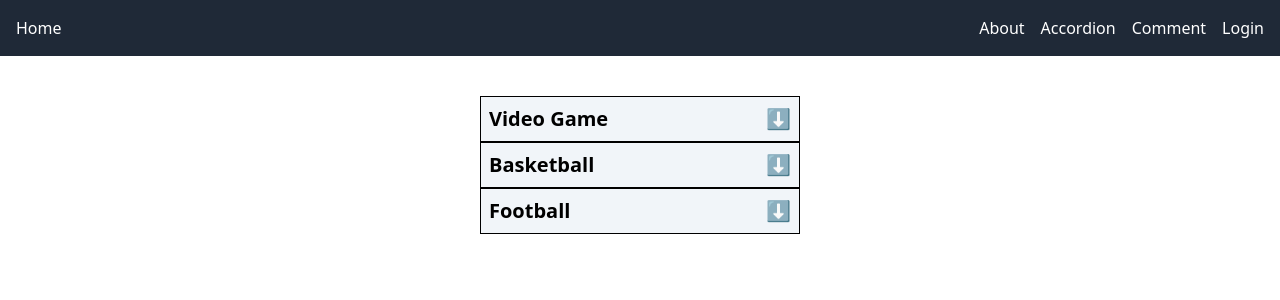
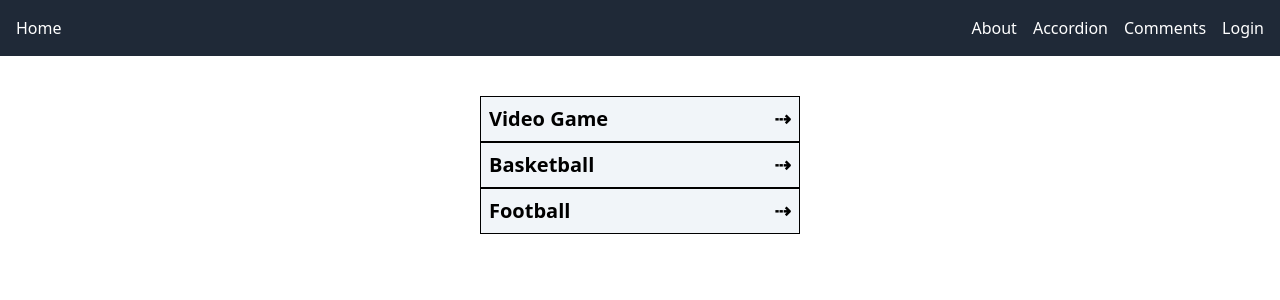
Before and after one commit to DylanAlifu/react_practice, a React (Create React App) app: page /accordion in a window 1280 px wide. Shown: the top 300 px of the page. Built offline with nearby package versions, Linux system fonts and the light colour scheme.

Commit message:
modified Accordion

```diff
--- a/src/App.js
+++ b/src/App.js
@@ -4,7 +4,7 @@ import About from "./components/About";
 import Login from "./components/Login";
 import Accordion from "./components/Accordion";
 import ProtectedRoute from "./components/ProtectedRoute";
-import Comment from "./components/Comment";
+import Comments from "./components/comment/Comments";
 
 function App() {
   return (
@@ -23,8 +23,8 @@ function App() {
             <a href="/accordion" className="hover:underline">
               Accordion
             </a>
-            <a href="/comment" className="hover:underline">
-              Comment
+            <a href="/comments" className="hover:underline">
+              Comments
             </a>
             <a href="/login" className="hover:underline">
               Login
@@ -40,7 +40,7 @@ function App() {
             <Route path="/about" element={<About />} />
           </Route>
           <Route path="/accordion" element={<Accordion />} />
-          <Route path="/comment" element={<Comment />} />
+          <Route path="/comments" element={<Comments />} />
           <Route path="/login" element={<Login />} />
         </Routes>
       </BrowserRouter>
--- a/src/components/AccordionItem.jsx
+++ b/src/components/AccordionItem.jsx
@@ -5,17 +5,27 @@ const AccordionItem = ({ data, isOpen, setIsOpen }) => {
         <div
           className={`text-xl font-semibold ${
             isOpen ? "bg-slate-300" : "bg-slate-100"
-          }  p-2 rounded-sm flex justify-between cursor-pointer`}
+          } p-2 rounded-sm flex justify-between cursor-pointer transition-all duration-200`}
           onClick={setIsOpen}
         >
           <span>{data.title}</span>
-          <span>⬇</span>
+          <span
+            className={`transition-transform duration-500 ${
+              isOpen ? "rotate-90" : "rotate-0"
+            }`}
+          >
+            ⇢
+          </span>
         </div>
-        {isOpen && (
+        <div
+          className={`overflow-hidden transition-max-height duration-500 ease-in-out ${
+            isOpen ? "max-h-96" : "max-h-0"
+          }`}
+        >
           <div className="p-2">
             <p>{data.content}</p>
           </div>
-        )}
+        </div>
       </div>
     </div>
   );
```
Also changed, not shown: src/components/comment/Comments.jsx (renamed from src/components/Comment.jsx).
